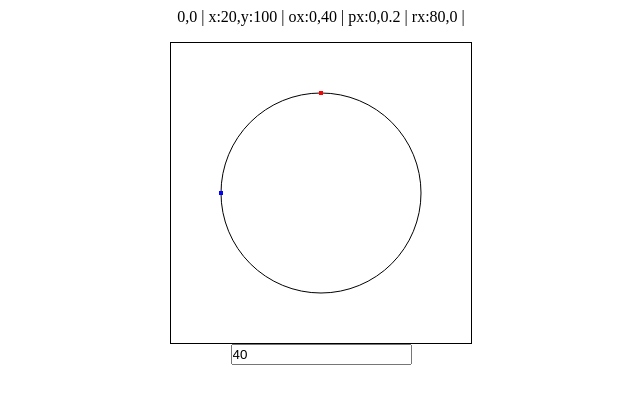
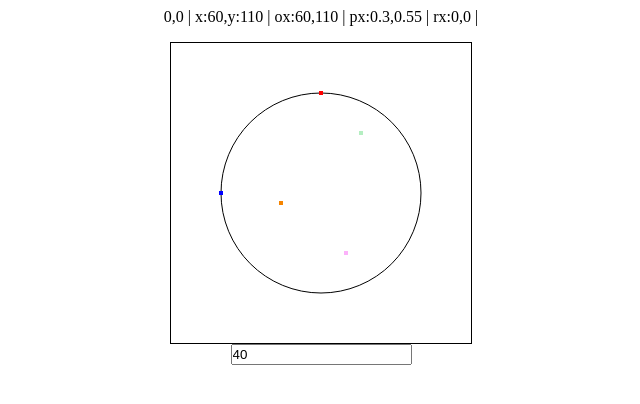
Before and after one commit to MasterMilkX/pizza-planet, a plain HTML site: page 2020/game/polar_planet.html in a window 1280 px wide. Shown: the full height of the page, 319-959 px from the left. Drawn offline with Linux system fonts and the light colour scheme.

Commit message:
Consistent point polar movement :

```diff
--- a/2020/game/polar_planet.html
+++ b/2020/game/polar_planet.html
@@ -49,23 +49,34 @@
 
 
 		function pt(x,y){
+			//on the dark side of the moon
+			this.start_dark = (x > (r*2));
+			y = (y > (r*2) ? (r*4)-y : y);
+
 			this.x = x;
 			this.y = y;
-			this.cx = x;		//constant offset
-			this.cy = y;		//constant offset
+			//this.cx = (x > (r*2) ? (r*4)-x : x);		//constant offset
+			//this.cy = (y > (r*2) ? (r*4)-y : y);		//constant offset
+			this.cx = x;
+			this.cy = y;
 			this.ox = (x>(r*2) ? Math.abs((r*4)-x) : x);
 			this.oy = (y>(r*2) ? Math.abs((r*4)-y) : y);
 			this.px = (this.ox/(2*r));
 			this.py = (this.oy/(2*r));
-			this.darkX = false;
-			this.darkY = false;
+			//this.darkX = false;
+			//this.darkY = false;
 			this.rx = 0;
 			this.ry = 0;
+
+			this.dark = this.start_dark;
 		}
-		//var points = [new pt(60,110), new pt(260,40), new pt(139,240)];
-		var points = [new pt(0,40), new pt(260,40), new pt(139,240)];
+		var points = [new pt(60,110), new pt(260,40), new pt(275,160)];
+		//var points = [new pt(0,40), new pt(260,40), new pt(139,240)];
 
 		function convPt(p,rad){
+			if(rad == 0)
+				return p;
+
 			if(p<0)
 				return rad*4;
 			else if(p>= (rad*4))
@@ -80,9 +91,16 @@
 			let oy = y+p.cy;
 
 			//offset double access coords
-			p.ox = (ox>(r*2) ? Math.abs((r*4)-ox) : ox);
-			p.oy = (oy>(r*2) ? Math.abs((r*4)-oy) : oy);
+			p.ox = ox;
+			p.oy = oy;
+			while(p.ox > (r*2)){
+				p.ox = Math.abs((r*4)-p.ox);
+			}
+			while(p.oy > (r*2)){
+				p.oy = Math.abs((r*4)-p.oy);
+			}
 
+			/*
 			//percentage offset
 			p.px = p.ox/(2*r);
 			p.py = p.oy/(2*r);
@@ -92,12 +110,22 @@
 			let ry = Math.sqrt(Math.pow(r,2)-Math.pow(r-p.ox,2));
 			p.rx = rx;
 			p.ry = ry;
+			*/
 
 			//set the new positions
-			p.x = (r-p.rx)+p.px*p.rx;
-			p.y = (r-p.ry)+p.py*p.ry;
+			//p.x = p.px*p.rx+convPt(p.ox, p.rx);
+			//p.y = p.py*p.ry+convPt(p.oy, p.ry);
+
+
+			p.x = convPt(p.ox, r);
+			p.y = convPt(p.oy, r);
+
+			if(p.x % (2*r) == 0 || p.y % (2*r) == 0)
+				p.dark = !p.dark;
+
 
 		}
+
 
 		/*
 		function movePt(p){
@@ -182,11 +210,11 @@
 		function drawPoint(p,color){
 
 			//draw the point in front or behind the planet
-			if(p.darkX || p.darkY)
+			if(p.dark)
 				ctx.globalAlpha = 0.3;
 
 			ctx.fillStyle = color;
-			ctx.fillRect(p.x-2,p.y-2,4,4);
+			ctx.fillRect(mx-r+p.x-2,my-r+p.y-2,4,4);
 
 			ctx.globalAlpha = 1.0;
 		}
@@ -272,8 +300,7 @@
 			//other points
 			let c = ["#F58400", "#07C634", "#F500ED"];  //orange, green, purple
 			for(let i=0;i<points.length;i++){
-				movePt(points[i]);
-				//drawPoint(points[i],c[i]);
+				drawPoint(points[i],c[i]);
 			}
 
 
@@ -298,9 +325,11 @@
 		}
 
 
-
+		for(let i=0;i<points.length;i++)
+			movePt(points[i]);
 
 		render();
+
 		//moveHorPt();
 		//moveVerPt();
 
@@ -342,6 +371,11 @@
 			x=convPt(x,r);
 			y=convPt(y,r);
 
+			if(e.keyCode == 37 || e.keyCode == 39 || e.keyCode == 38 || e.keyCode == 40){
+				for(let i=0;i<points.length;i++)
+					movePt(points[i]);
+			}
+
 
 		});
 
```
Also changed, not shown: 2017/data/song_quotes.txt.
